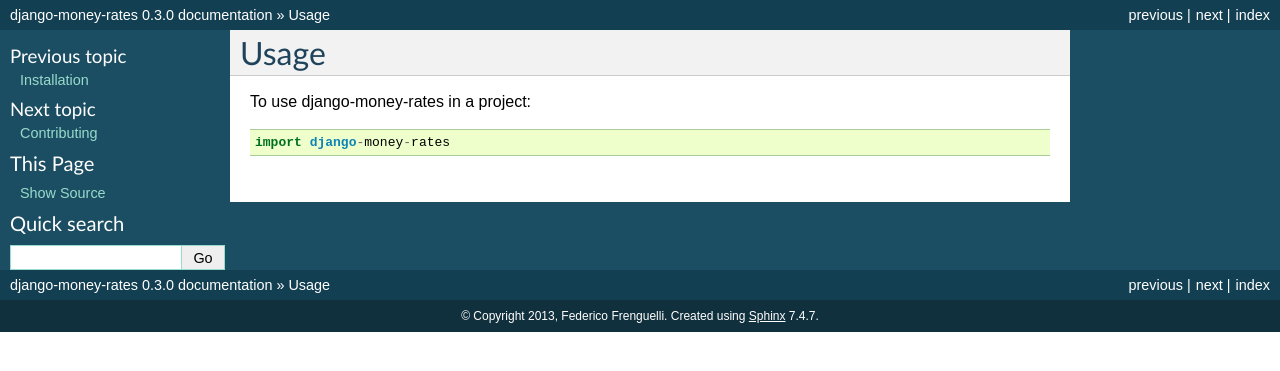
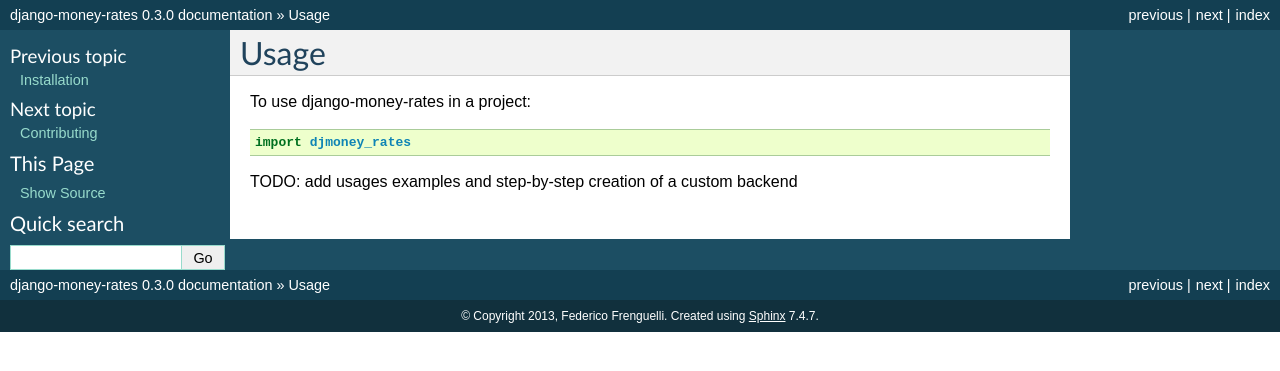
Before and after one commit to evonove/django-money-rates, a Sphinx documentation site: the page built from docs/usage.rst, in a window 1280 px wide. Shown: the top 371 px of the page. Built offline with Sphinx 7.4.7, drawn with Linux system fonts in a browser that asks for light colours.

Commit message:
Docs fixes

```diff
--- a/HISTORY.rst
+++ b/HISTORY.rst
@@ -4,6 +4,7 @@
 -------
 
 0.3.0 (2013-12-30)
+++++++++++++++++++
 
 * `convert_money` utility function now returns moneyed.Money instances
 
--- a/README.rst
+++ b/README.rst
@@ -68,10 +68,11 @@
 
 Here's an example of converting 10 Euros to Brazilian Reais:
 
+.. code-block:: python
+
     from moneyed import Money
     from djmoney_rates.utils import convert_money
-    brl_amount = convert_money(10, "EUR", "BRL")
-    brl_money = Money(brl_amount, "BRL")
+    brl_money = convert_money(10, "EUR", "BRL")
 
 Features
 --------
--- a/docs/usage.rst
+++ b/docs/usage.rst
@@ -4,4 +4,6 @@
 
 To use django-money-rates in a project::
 
-	import django-money-rates
+	import djmoney_rates
+
+TODO: add usages examples and step-by-step creation of a custom backend
```
